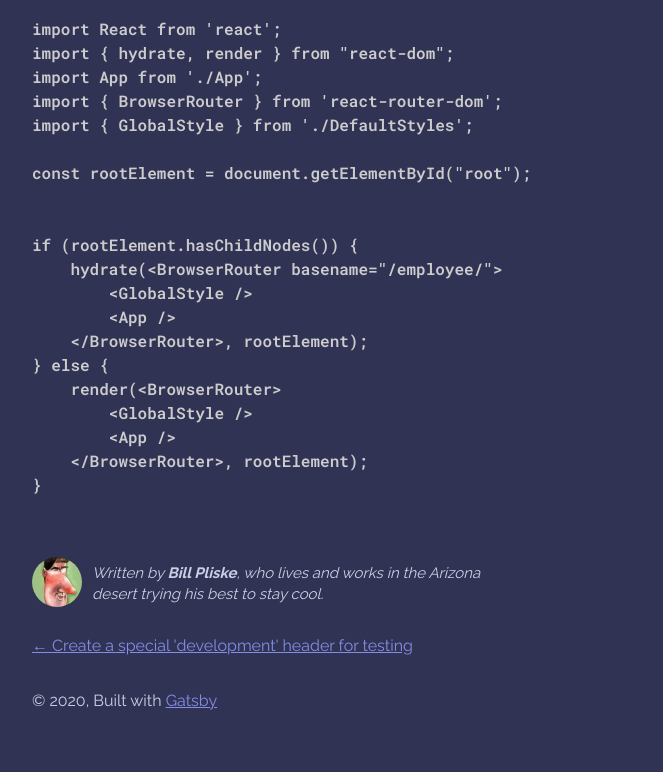
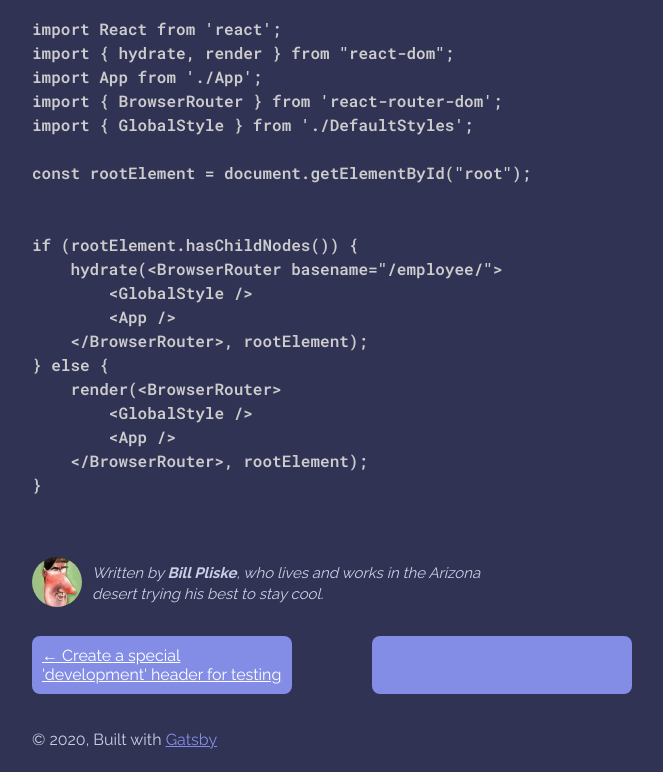
Before and after one commit to billpliske/blog.billpliske.com, a Gatsby site: page /working-routes-on-react-build/ in a window 1280 px wide. Shown: the part 1866-2638 px from the top of the page, without its empty margins (308-971 px from the left). Before the commit the page ends 2599 px from the top, so only its background shows below. Built offline with nearby package versions, Linux system fonts and the light colour scheme; Gatsby itself is replaced by a stand-in of ours; some packages are replaced by stand-ins of ours; code samples lack their colours.

Commit message:
fixed next and previous buttons

```diff
--- a/src/templates/blog-post.js
+++ b/src/templates/blog-post.js
@@ -1,6 +1,7 @@
 import React from "react";
 import { Link, graphql } from "gatsby";
-import { DiscussionEmbed } from "disqus-react"
+import { DiscussionEmbed } from "disqus-react";
+import styled from 'styled-components';
 
 import Bio from "../components/bio";
 import Layout from "../components/layout";
@@ -46,20 +47,20 @@ class BlogPostTemplate extends React.Component {
                             padding: 0,
                         }}
                     >
-                        <li>
+                        <NextPrevious>
                             {previous && (
                                 <Link to={previous.fields.slug} rel="prev">
                                     ← {previous.frontmatter.title}
                                 </Link>
                             )}
-                        </li>
-                        <li>
+                        </NextPrevious>
+                        <NextPrevious>
                             {next && (
                                 <Link to={next.fields.slug} rel="next">
                                     {next.frontmatter.title} →
                                 </Link>
                             )}
-                        </li>
+                        </NextPrevious>
                     </ul>
                 </nav>
                 <DiscussionEmbed {...disqusConfig} />
@@ -90,3 +91,14 @@ export const pageQuery = graphql`
         }
     }
 `;
+
+const NextPrevious = styled.li`
+    width: 40%;
+    background-color: #838de6;
+    padding: 10px;
+    border-radius: 8px;
+    a {
+        color: white;
+        background-color: transparent;
+    }
+`;
```
